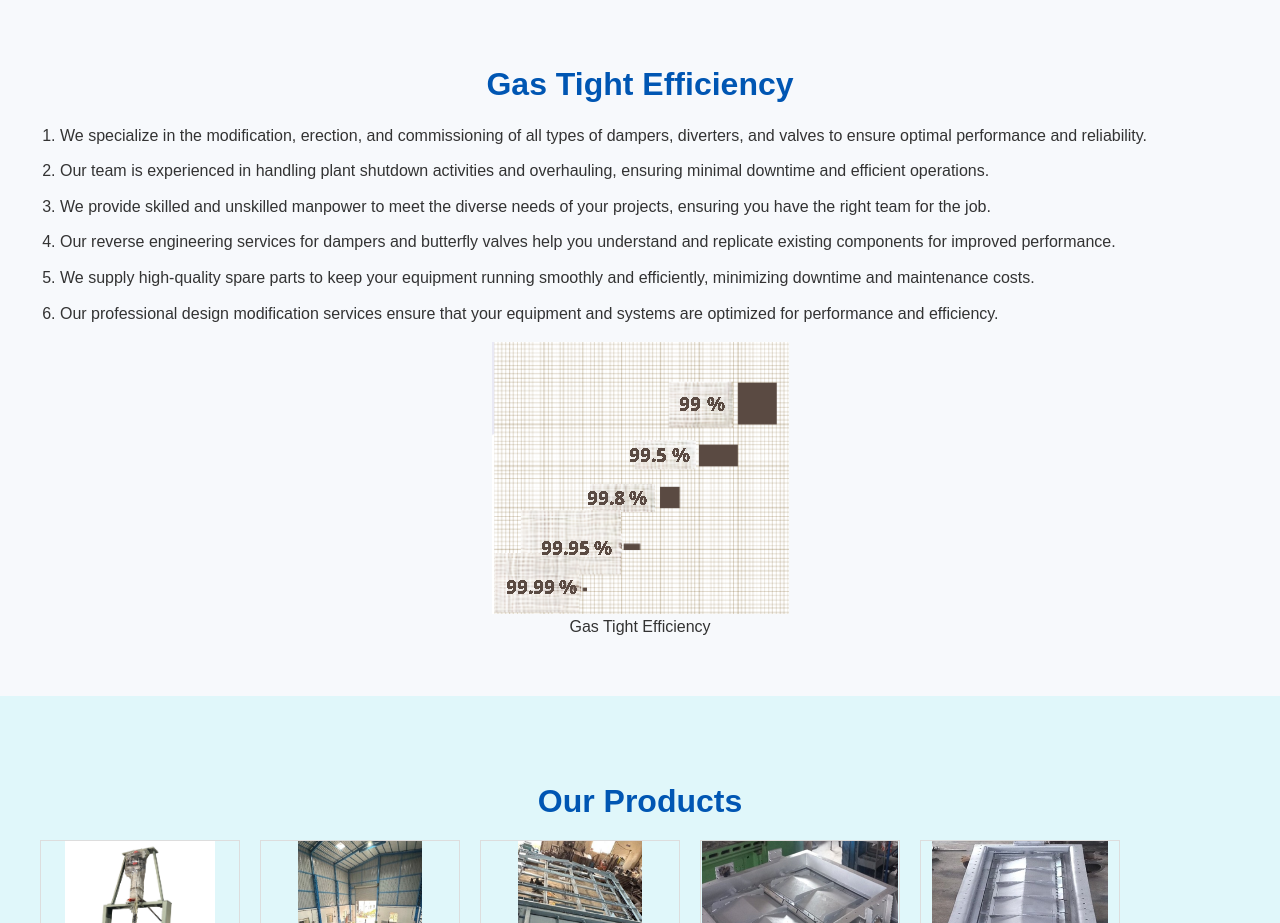
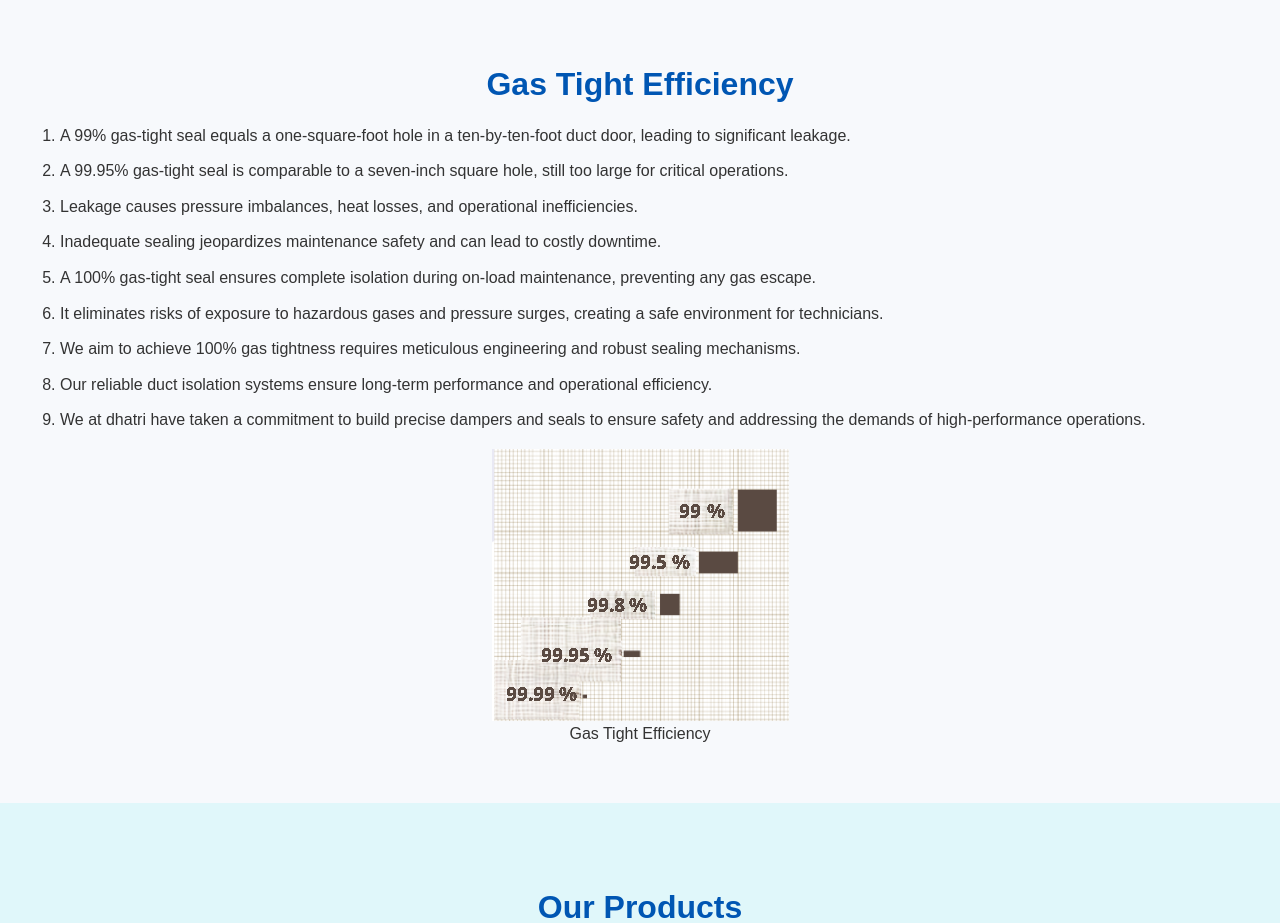
Before and after one commit to nages-ux/dhatri, a plain HTML site: page index.html in a window 1280 px wide. Shown: the part 2180-3103 px from the top of the page. Drawn offline with Linux system fonts and the light colour scheme.

Commit message:
Update index.html

```diff
--- a/index.html
+++ b/index.html
@@ -102,12 +102,15 @@
         <h2>Gas Tight Efficiency</h2>
 
         <ol>
-            <li>We specialize in the modification, erection, and commissioning of all types of dampers, diverters, and valves to ensure optimal performance and reliability.</li>
-            <li>Our team is experienced in handling plant shutdown activities and overhauling, ensuring minimal downtime and efficient operations.</li>
-            <li>We provide skilled and unskilled manpower to meet the diverse needs of your projects, ensuring you have the right team for the job.</li>
-            <li>Our reverse engineering services for dampers and butterfly valves help you understand and replicate existing components for improved performance.</li>
-            <li>We supply high-quality spare parts to keep your equipment running smoothly and efficiently, minimizing downtime and maintenance costs.</li>
-            <li>Our professional design modification services ensure that your equipment and systems are optimized for performance and efficiency.</li>
+            <li>A 99% gas-tight seal equals a one-square-foot hole in a ten-by-ten-foot duct door, leading to significant leakage.</li>
+            <li>A 99.95% gas-tight seal is comparable to a seven-inch square hole, still too large for critical operations.</li>
+            <li>Leakage causes pressure imbalances, heat losses, and operational inefficiencies.</li>
+            <li>Inadequate sealing jeopardizes maintenance safety and can lead to costly downtime.</li>
+            <li>A 100% gas-tight seal ensures complete isolation during on-load maintenance, preventing any gas escape.</li>
+            <li>It eliminates risks of exposure to hazardous gases and pressure surges, creating a safe environment for technicians.</li>
+            <li>We aim to achieve 100% gas tightness requires meticulous engineering and robust sealing mechanisms.</li>
+            <li>Our reliable duct isolation systems ensure long-term performance and operational efficiency.</li>
+            <li>We at dhatri have taken a commitment to build precise dampers and seals to ensure safety and addressing the demands of high-performance operations.</li>
         </ol>
         <div class="graph-container">
             <img src="Dhatriimage/gasefficurve.png" alt="Gas Tight Efficiency Graph" class="graph-image"> <!-- Update with the correct path to your graph image -->
```
